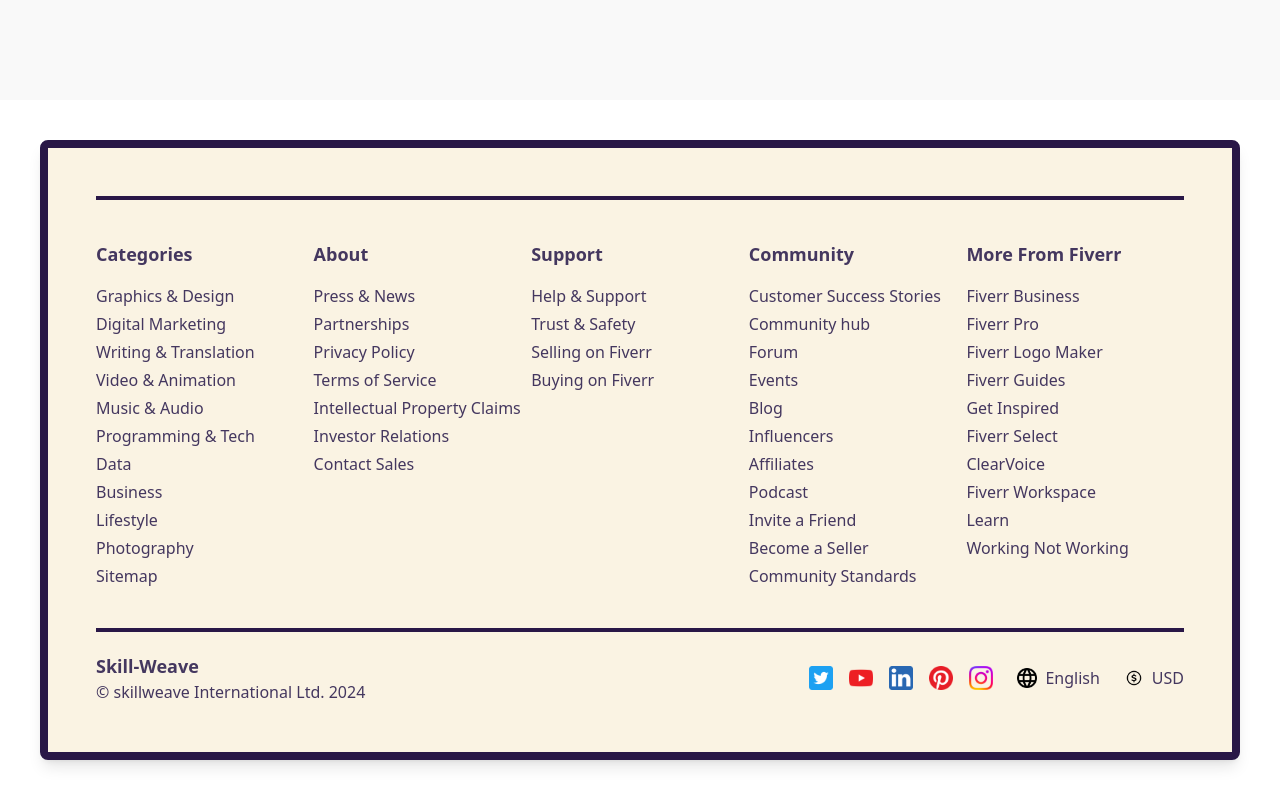
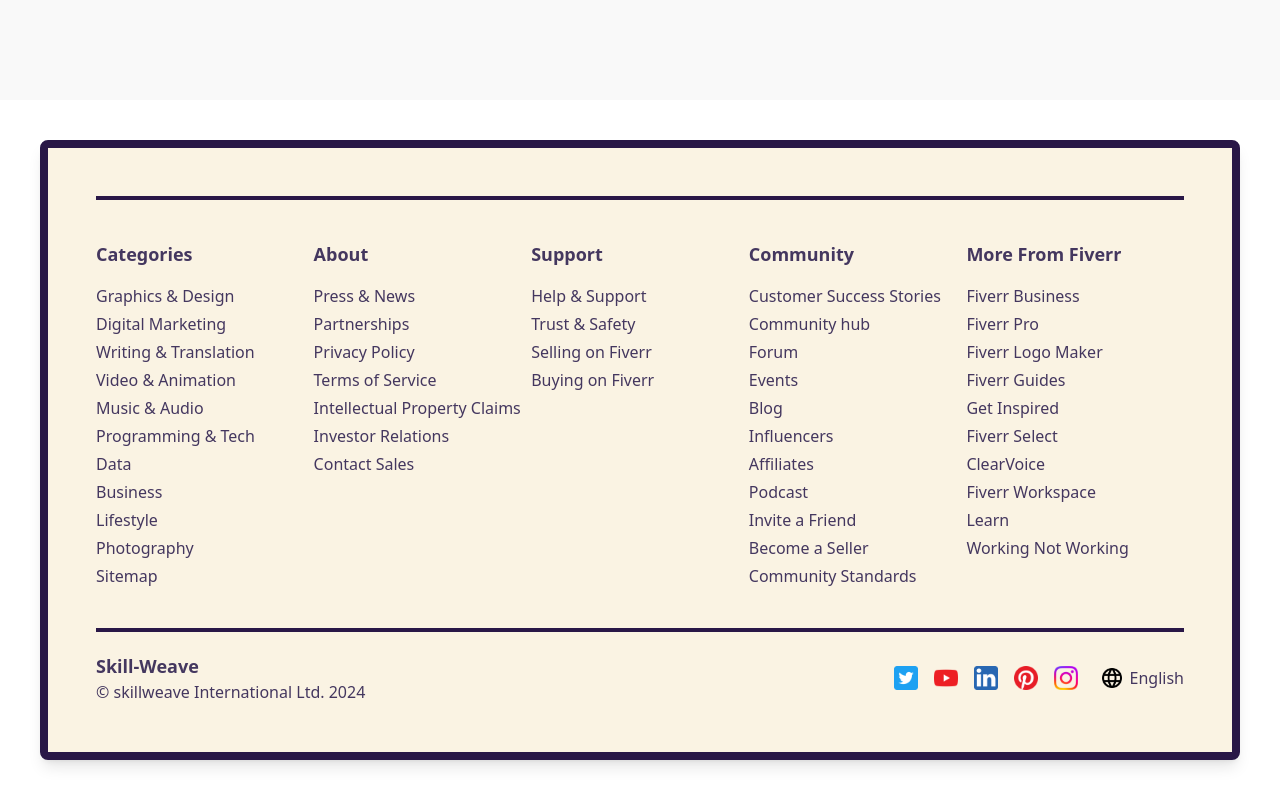
Before and after one commit to Sherzybath/skill-weave, a React (Create React App) app: page / in a window 1280 px wide. Shown: the part 1233-2033 px from the top of the page. Built offline with nearby package versions, Linux system fonts and the light colour scheme.

Commit message:
28-aug(2)

```diff
--- a/src/components/Footer.js
+++ b/src/components/Footer.js
@@ -8,7 +8,7 @@ function Footer() {
       </div>
 
       <footer className="bg-white p-10">
-        <div className="mx-auto max-w-screen-2xl w-full bg-[#faf3e3] border-8 border-[#291747] rounded-lg p-12 shadow-lg">
+        <div className="mx-auto max-w-screen-4xl w-full bg-[#faf3e3] border-8 border-[#291747] rounded-lg p-12 shadow-lg">
           {/* Ensures the container spans full width */}
           <hr className="border-[#291747] border-2 mb-10" /> {/* Made border inside the hr element thicker */}
           <div className="flex justify-between text-[#291747]">
@@ -119,10 +119,10 @@ function Footer() {
               </div>
 
               {/* Currency Selector */}
-              <div className="flex items-center space-x-2">
+              {/* <div className="flex items-center space-x-2">
                 <img src="../dolla.png" alt="Currency" className="w-5 h-5" />
                 <span>USD</span>
-              </div>
+              </div> */}
 
               {/* Accessibility Icon
               <img src="/img/accessibility.png" alt="Accessibility" className="w-6 h-6" /> */}
```
Also changed, not shown: public/dolla.png (deleted).
